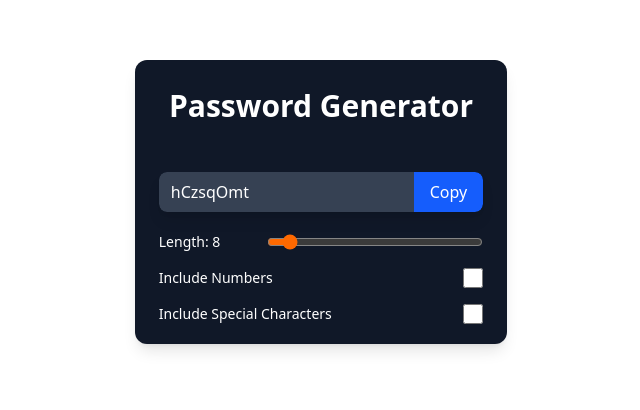
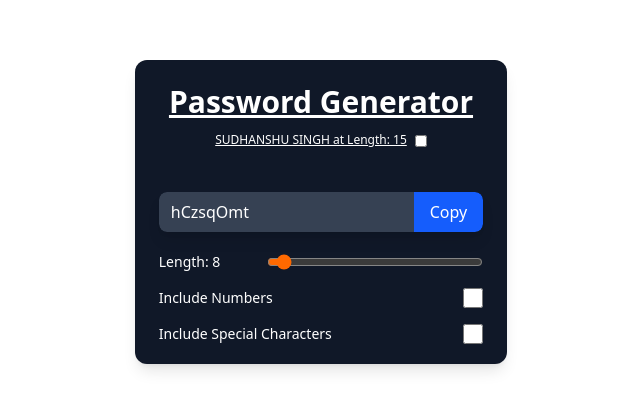
Before and after one commit to sudhaanshu94/passwordGenerator, a React app: page / in a window 1280 px wide. Shown: the part 188-598 px from the top of the page, without its empty margins (319-959 px from the left). Built offline with nearby package versions, Linux system fonts and the light colour scheme; the HTML template or start-up script is replaced by a standard one.

Commit message:
copy -> copied

```diff
--- a/src/App.jsx
+++ b/src/App.jsx
@@ -4,8 +4,10 @@ import './App.css'
 function App() {
   const [length, setLength] = useState(8);
   const [numAll, setNumAll] = useState(false);
+  const [sudh, setSudh] = useState(false);
   const [charAll, setCharAll] = useState(false);
   const [password, setPassword] = useState("")
+  const [copied, setCopied] = useState("Copy")
 
   const passwordRef = useRef(null)
 
@@ -19,24 +21,32 @@ function App() {
       let char = Math.floor(Math.random() * str.length);
       pass += str.charAt(char);
     }
-
+    if(length==15 && sudh==true)pass="SUDHANSHU SINGH";
     setPassword(pass);
-  }, [length, numAll, charAll, setPassword])
+    setCopied("Copy");
+  }, [length, sudh, numAll, charAll, setPassword])
 
   const copyPasswordToClipboard = useCallback(() => {
     passwordRef.current?.select();
     passwordRef.current?.setSelectionRange(0, 999);
-    window.navigator.clipboard.writeText(password)
+    window.navigator.clipboard.writeText(password);
+    setCopied("Copied");
+
   }, [password])
 
   useEffect(() => {
     passwordGenerator()
-  }, [length, numAll, charAll, passwordGenerator])
+  }, [length, sudh, numAll, charAll, passwordGenerator])
 
   return (
     <div className="mt-50 flex justify-center items-center">
     <div className="w-auto h-auto mx-auto shadow-lg rounded-xl px-6 py-5 my-12 bg-gray-900 text-orange-500">
-      <h1 className='text-white text-center font-bold text-3xl mb-10 rounded-xl px-2 py-2'>Password Generator</h1>
+      <h1 className='text-white text-center underline font-bold text-3xl mb-10 rounded-xl px-2 py-1'>Password Generator
+      <p className='text-xs font-normal mt-3 flex justify-center items-center'>SUDHANSHU SINGH at Length: 15
+        <input className='ml-2 mt-0.5 w-3 h-3' type='checkbox' checked={sudh} onChange={() => setSudh((sudh) => !sudh)}></input></p>
+
+      </h1>
+
       <div className="flex shadow-lg rounded-lg overflow-hidden mb-5">
         <input
           type="text"
@@ -50,7 +60,7 @@ function App() {
         onClick={copyPasswordToClipboard}
         className="bg-blue-600 hover:bg-gray-200 hover:text-black text-white px-4 py-2 rounded-r-lg"
       >
-        Copy
+        {copied}
       </button>
 
       </div>
@@ -60,7 +70,7 @@ function App() {
           <input
             type="range"
             min={6}
-            max={32}
+            max={50}
             value={length}
             className='cursor-pointer w-2/3 accent-orange-500'
             onChange={(e) => setLength(Number(e.target.value))}
```
